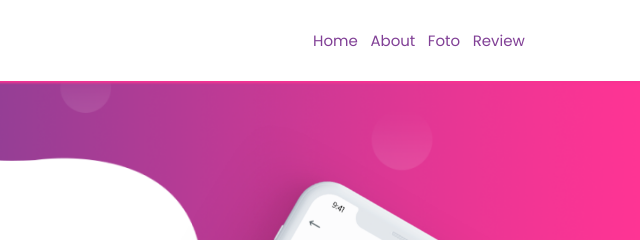
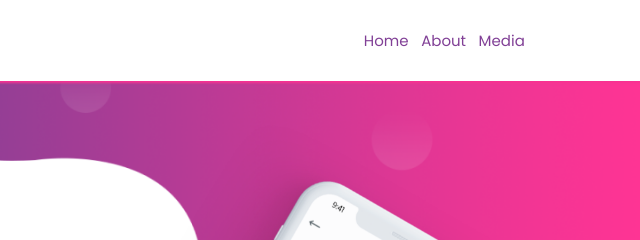
Before and after one commit to akramulfata10/TamplateWeb, a plain HTML site: page index.html in a window 1280 px wide. Shown: the top 240 px of the page, 640-1280 px from the left. Drawn offline with Linux system fonts and the light colour scheme.

Commit message:
menambah script html

```diff
--- a/index.html
+++ b/index.html
@@ -21,8 +21,7 @@
       <nav class="navbar">
         <a href="#home">home</a>
         <a href="#about">about</a>
-        <a href="#foto">foto</a>
-        <a href="#review">review</a>
+        <a href="#media">media</a>
       </nav>
     </header>
     <!-- header section akhir-->
@@ -57,7 +56,7 @@
     <!-- alhir halaman about me -->
 
     <!-- footer -->
-    <div class="footer">
+    <div class="footer" id="media">
       <div class="box-container">
         <div class="box">
           <h3>About Us</h3>
```
